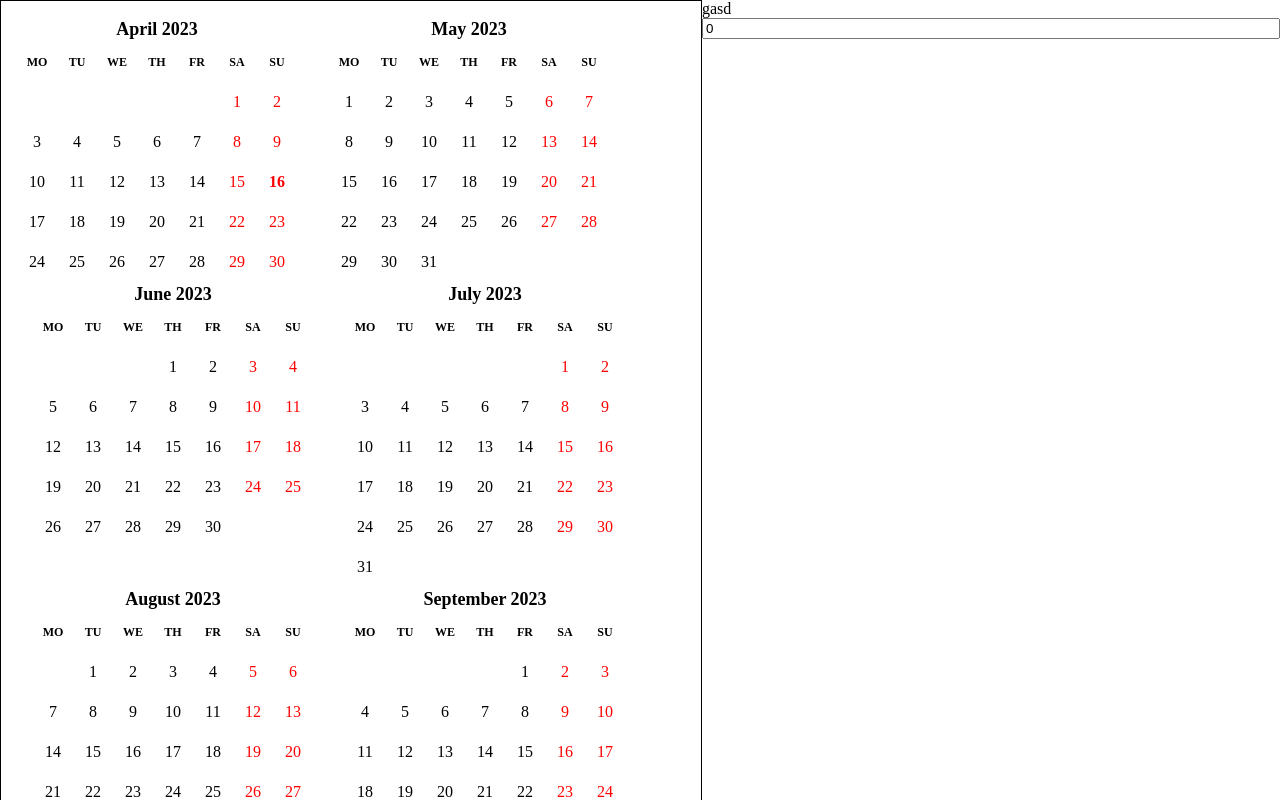
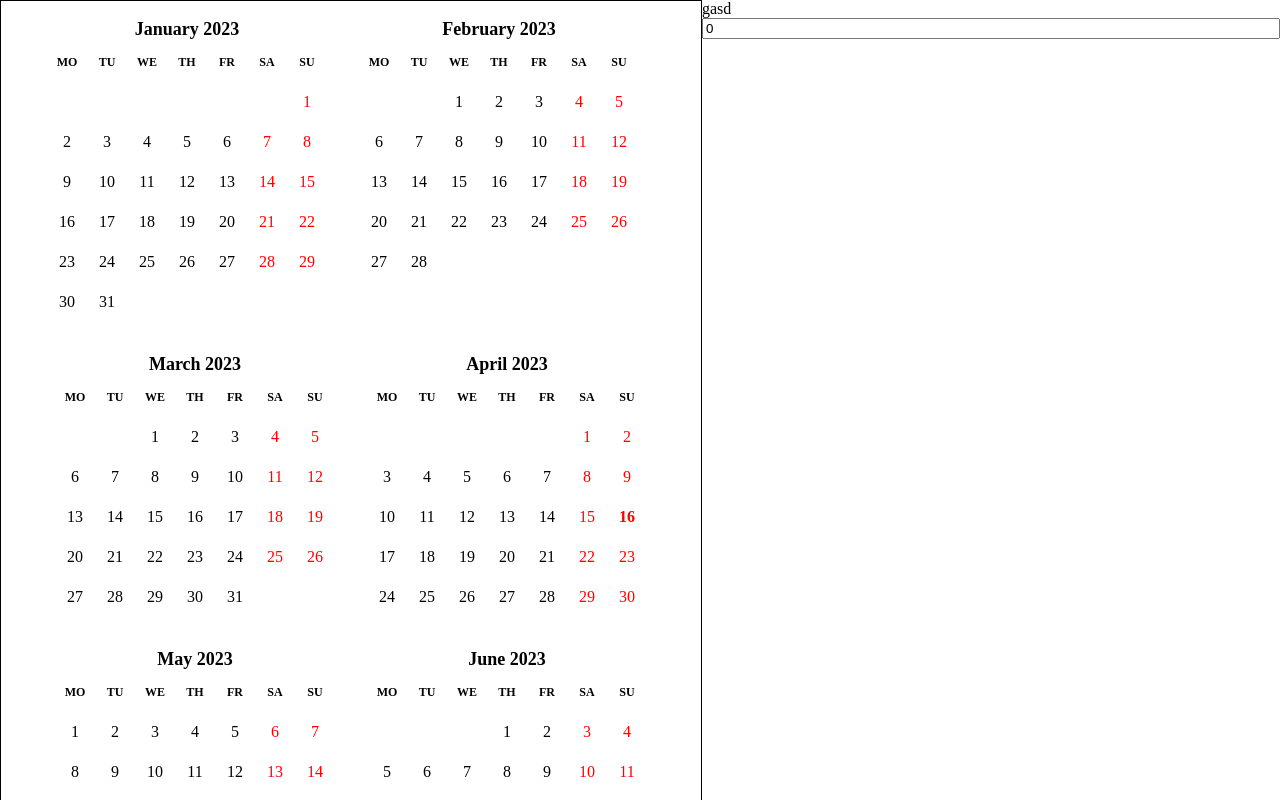
Before and after one commit to JSerwatka/Vacai, a React (Vite) app: page / in a window 1280 px wide. Shown: the top 800 px of the page. Built offline with nearby package versions, Linux system fonts and the light colour scheme; no server answers.

Commit message:
feature: improve calendar styling

```diff
--- a/src/components/Calendar/Calendar.tsx
+++ b/src/components/Calendar/Calendar.tsx
@@ -62,6 +62,7 @@ const Calendar = () => {
       <DayPicker
         mode="range"
         disableNavigation
+        defaultMonth={new Date(2023, 0)} // TODO use relative years
         numberOfMonths={12}
         selected={range}
         weekStartsOn={1}
@@ -70,6 +71,8 @@ const Calendar = () => {
         styles={{
           months: {
             flexWrap: "wrap",
+            justifyContent: "center",
+            rowGap: "30px",
           },
         }}
         modifiers={modifiers}
```
